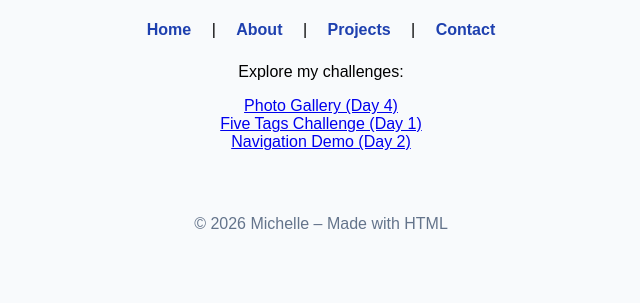
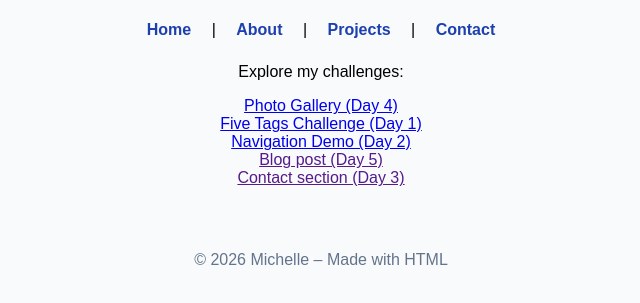
Before and after one commit to coddy-m/iyf-s10-week-01-coddy-m, a plain HTML site: page index.html in a window 1280 px wide. Shown: the part 111-414 px from the top of the page, without its empty margins (319-959 px from the left). Drawn offline with Linux system fonts and the light colour scheme.

Commit message:
Add links for blog post and contact section

```diff
--- a/index.html
+++ b/index.html
@@ -27,6 +27,8 @@
         <li><a href="gallery.html">Photo Gallery (Day 4)</a></li>
         <li><a href="five-tags-challenge.html">Five Tags Challenge (Day 1)</a></li>
         <li><a href="nav-demo.html">Navigation Demo (Day 2)</a></li>
+        <li><a href=''blog-post.html''>Blog post (Day 5)</a></li>
+        <li><a href=''contact-section.html''>Contact section (Day 3)</a></li>
     </ul>
 
     <footer style="margin-top: 4rem; color: #64748b;">
```
